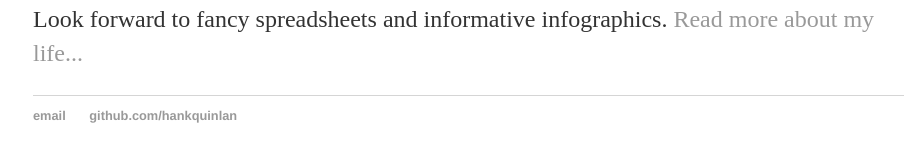
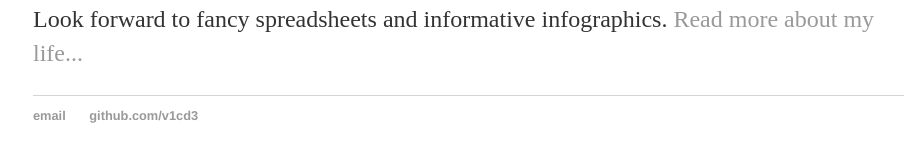
Before and after one commit to v1cd3/v1cd3.github.io, a Jekyll site: the page built from index.html, in a window 1280 px wide. Shown: the part 579-741 px from the top of the page, without its empty margins (159-1063 px from the left). Built offline with Jekyll 4.4.1, drawn with Linux system fonts in a browser that asks for light colours.

Commit message:
Update default.html

```diff
--- a/_layouts/default.html
+++ b/_layouts/default.html
@@ -22,7 +22,7 @@
 			<footer>
 	    		<ul>
 	        		<li><a href="mailto:v1cd3@yahoo.com">email</a></li>
-	        		<li><a href="https://github.com/v1cd3">github.com/hankquinlan</a></li>
+	        		<li><a href="https://github.com/v1cd3">github.com/v1cd3</a></li>
 				</ul>
 			</footer>
 		</body>
```
